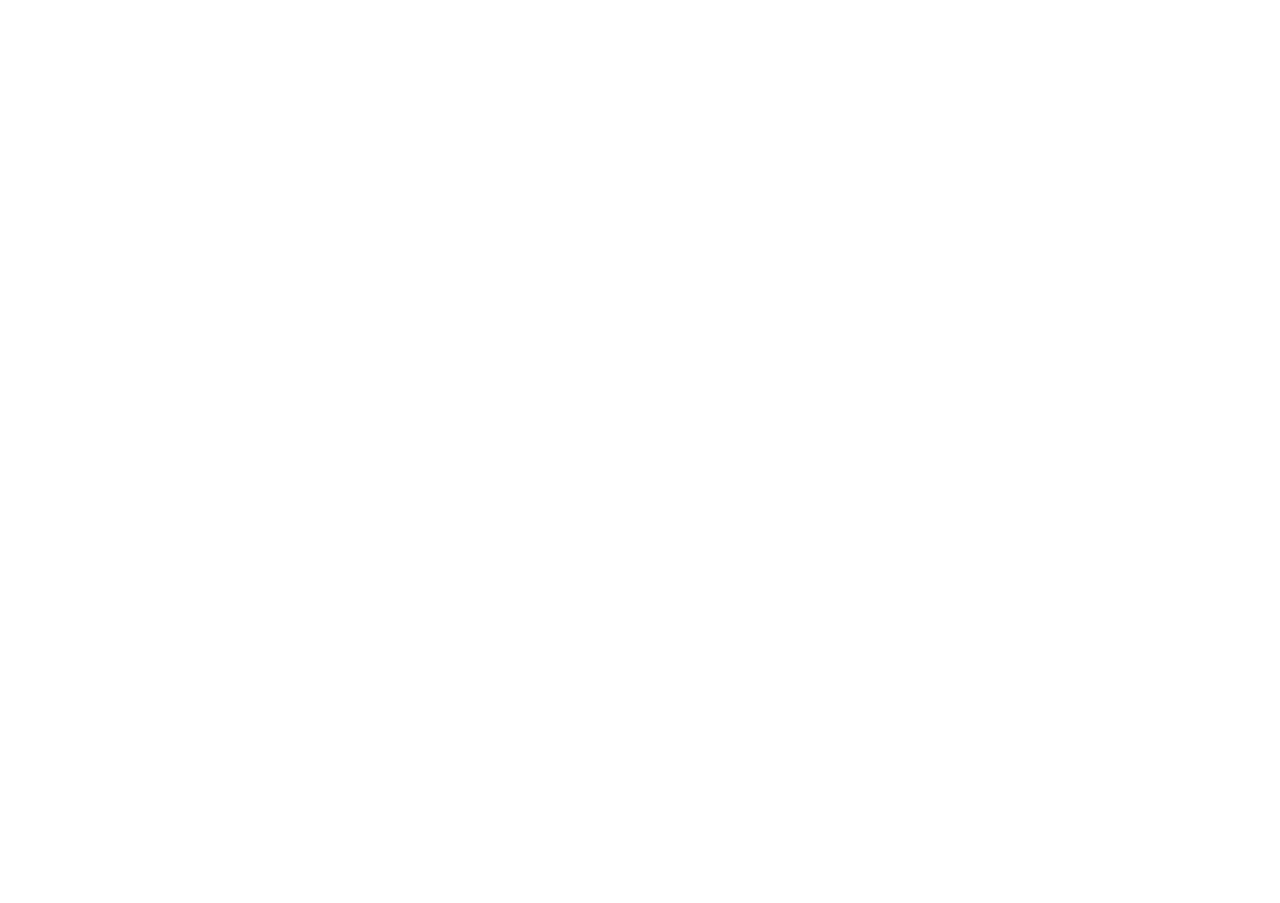
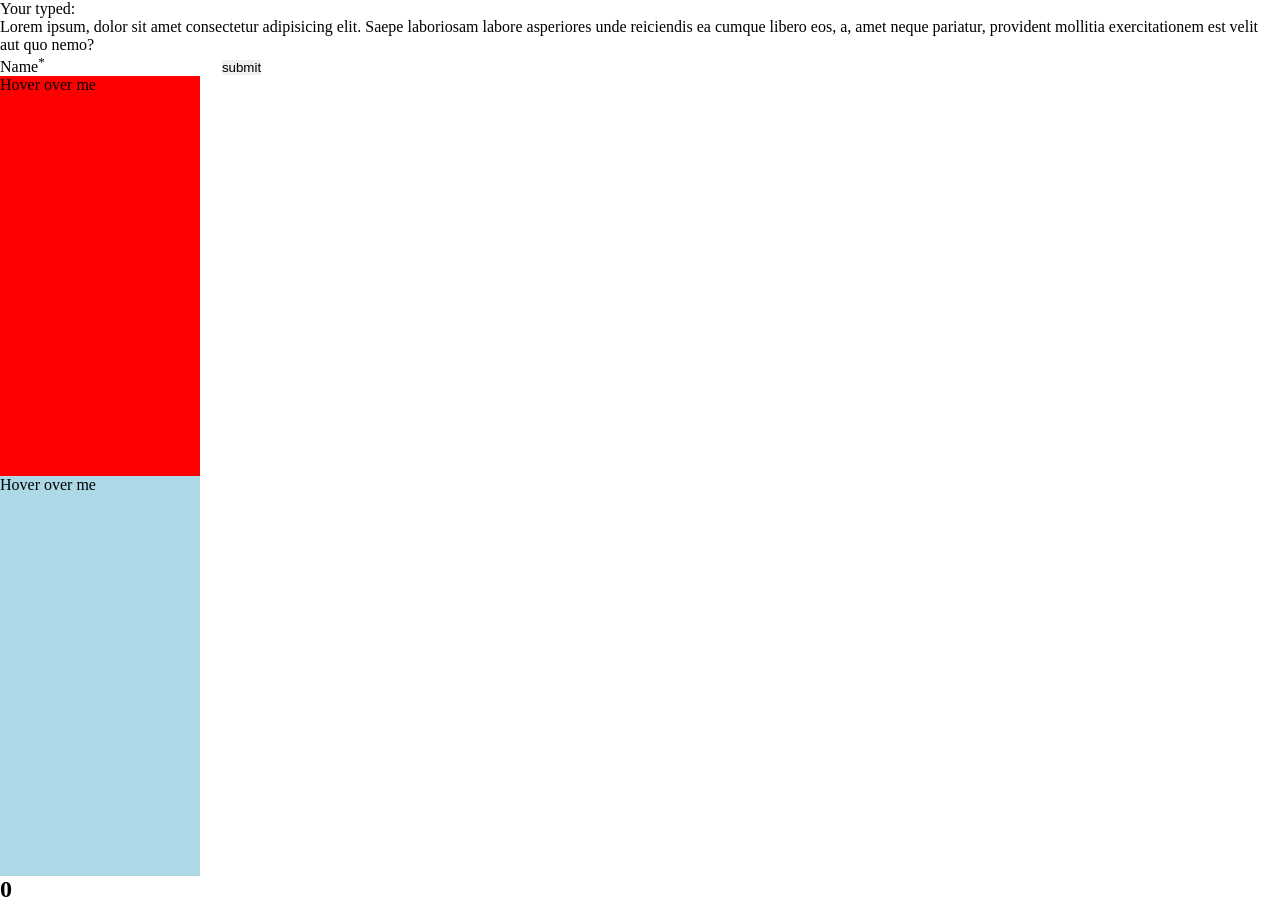
Before and after one commit to kamalrajms/vignesh, a React (Vite) app: page / in a window 1280 px wide. Shown: the part 72-975 px from the top of the page. Before the commit the page ends 800 px from the top, so only its background shows below. Built offline with nearby package versions, Linux system fonts and the light colour scheme.

Commit message:
usestate and Event Handlers

```diff
--- a/src/App.jsx
+++ b/src/App.jsx
@@ -1,11 +1,21 @@
 import React from "react";
 import Greeting from "./component/greeting";
+import Onchange from "./component/Onchange";
+import Onsubmit from "./component/onsubmit";
+import MouseEnter from "./component/mouseEnter";
+import OmMouseLeaves from "./component/omMouseLeaves";
+import Counter from "./component/Counter";
 
 export default function App() {
   return (
     <>
       <div className="main-body">
         <Greeting />
+        <Onchange />
+        <Onsubmit />
+        <MouseEnter />
+        <OmMouseLeaves />
+        <Counter />
       </div>
     </>
   );
--- /dev/null
+++ b/src/component/Counter.jsx
@@ -0,0 +1,24 @@
+import React, { useState } from "react";
+
+export default function Counter() {
+  const [count, SetCount] = useState(0);
+  function handleInc() {
+    SetCount(count + 1);
+  }
+  function handleDec() {
+    SetCount(count - 1);
+  }
+  function handleReset() {
+    SetCount(0);
+  }
+  return (
+    <div>
+      <h2>{count}</h2>
+      <button onClick={handleInc}>Increment</button>
+      <br />
+      <button onClick={handleDec}>Decrement</button>
+      <br />
+      <button onClick={handleReset}>Reset</button>
+    </div>
+  );
+}
--- /dev/null
+++ b/src/component/Onchange.jsx
@@ -0,0 +1,22 @@
+import React, { useState } from "react";
+
+export default function Onchange() {
+  const [text, setText] = useState("");
+  return (
+    <div>
+      <input
+        type="text"
+        value={text}
+        onChange={(e) => setText(e.target.value)}
+      />
+      <p>Your typed: {text}</p>
+
+      <div>
+        Lorem ipsum, dolor sit amet consectetur adipisicing elit. Saepe
+        laboriosam labore asperiores unde reiciendis ea cumque libero eos, a,
+        amet neque pariatur, provident mollitia exercitationem est velit aut quo
+        nemo?{text}
+      </div>
+    </div>
+  );
+}
--- /dev/null
+++ b/src/component/greeting.css
@@ -0,0 +1,3 @@
+.lorem {
+  background: #000;
+}
--- a/src/component/greeting.jsx
+++ b/src/component/greeting.jsx
@@ -4,24 +4,20 @@
 
 export default function greeting() {
   const [count, setcount] = useState(0);
+
   const onchange = (e) => {
     setcount(count + 1);
   };
+  function handleclick() {
+    alert("Button Clicked");
+  }
   console.log(count);
   return (
     <div>
       <p>Count:{count}</p>
       <button onClick={onchange}>increment</button>
+      <br></br>
+      <button onClick={handleclick}>Onclick</button>
     </div>
   );
 }
-
-// import React from "react";
-
-// export default function greeting(props) {
-//   return (
-//     <div>
-//       <h3>Hello,{props.name}</h3>
-//     </div>
-//   );
-// }
--- /dev/null
+++ b/src/component/mouseEnter.jsx
@@ -0,0 +1,15 @@
+import React from "react";
+
+export default function mouseEnter() {
+  function handleEnter() {
+    alert("Hover");
+  }
+  return (
+    <div
+      style={{ width: "200px", height: "400px", background: "red" }}
+      onMouseEnter={handleEnter} onm
+    >
+      Hover over me
+    </div>
+  );
+}
--- /dev/null
+++ b/src/component/omMouseLeaves.jsx
@@ -0,0 +1,14 @@
+import React, { useState } from "react";
+
+export default function omMouseLeaves() {
+  const [color, setColor] = useState("lightblue");
+  return (
+    <div
+      style={{ width: "200px", height: "400px", background: color }}
+      onMouseLeave={() => setColor("orange")}
+      onMouseEnter={() => setColor("black")}
+    >
+      Hover over me
+    </div>
+  );
+}
--- /dev/null
+++ b/src/component/onsubmit.jsx
@@ -0,0 +1,29 @@
+import React, { useState } from "react";
+
+export default function Onchange() {
+  const [text, setText] = useState({
+    name: "",
+    lastname: "",
+  });
+
+  function handleSubmit(e) {
+    e.preventDefault();
+    alert("form is going to submit");
+  }
+
+  return (
+    <form onSubmit={handleSubmit}>
+      <label>
+        Name<sup>*</sup>
+      </label>
+      <input
+        type="text"
+        value={text.name}
+        required
+        onChange={(e) => setText(e.target.value)}
+      />
+
+      <button type="submit">submit</button>
+    </form>
+  );
+}
--- a/src/index.css
+++ b/src/index.css
@@ -7,3 +7,6 @@
 button {
   cursor: pointer;
 }
+.lorem {
+  color: red;
+}
```
